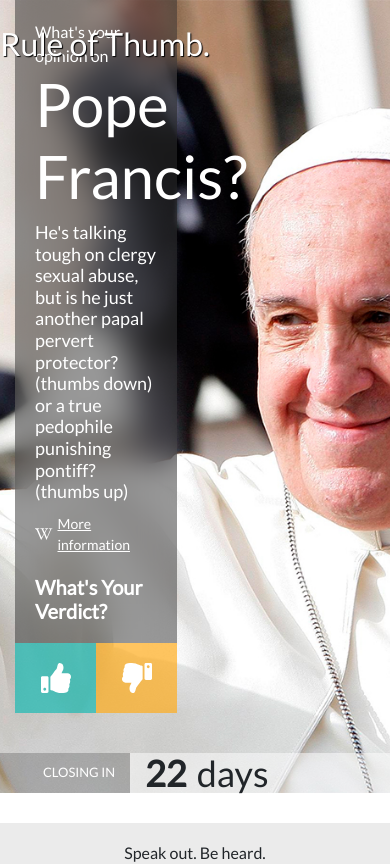
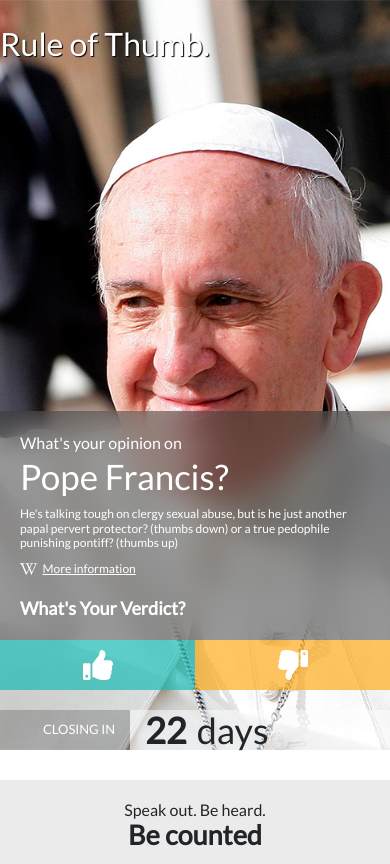
Before and after one commit to AdrCard90/zemoga-prueba, a React (Create React App) app: page / in a window 390 px wide. Shown: the top 864 px of the page. Built offline with nearby package versions, Linux system fonts and the light colour scheme.

Commit message:
Celebrity box full responsive

```diff
--- a/src/components/HighlightedCelebrity/HighlightedCelebrity.scss
+++ b/src/components/HighlightedCelebrity/HighlightedCelebrity.scss
@@ -1,9 +1,9 @@
 @import "../../variables.scss";
 
 .highlighted {
+  background-position-x: center;
   background-repeat: no-repeat;
   background-size: cover;
-  background-position-x: center;
   display: flex;
   flex-direction: column;
   justify-content: flex-end;
@@ -12,9 +12,9 @@
 
   &__days {
     align-items: center;
+    display: flex;
     height: 40px;
     width: 100%;
-    display: flex;
 
     strong {
       margin-right: 3px;
@@ -56,6 +56,7 @@
   }
 
   @media (max-width: 575px) {
-    min-height: 420px;
+    background-position-x: 70%;
+    min-height: 750px;
   }
 }
--- a/src/components/HighlightedCelebrityBox/HighlightedCelebrityBox.jsx
+++ b/src/components/HighlightedCelebrityBox/HighlightedCelebrityBox.jsx
@@ -8,15 +8,14 @@ const HighlightedCelebrityBox = () => {
   return (
     <section className="container">
       <div className="row">
-        <div className="col-12">
-          <div className="celebrity-box">
+        <div className="col-12 col-sm-6 celebrity-box">
           <div className="celebrity-box__information">
             <p className="celebrity-box__text">What's your opinion on</p>
             <h1 className="celebrity-box__title">Pope Francis?</h1>
             <h2 className="celebrity-box__description">
-                He's talking tough on clergy sexual abuse, but is he just
-                another papal pervert protector? (thumbs down) or a true
-                pedophile punishing pontiff? (thumbs up)
+              He's talking tough on clergy sexual abuse, but is he just another
+              papal pervert protector? (thumbs down) or a true pedophile
+              punishing pontiff? (thumbs up)
             </h2>
             <div className="celebrity-box__wikipedia">
               <FontAwesomeIcon
@@ -50,7 +49,6 @@ const HighlightedCelebrityBox = () => {
           </div>
         </div>
       </div>
-      </div>
     </section>
   );
 };
--- a/src/components/HighlightedCelebrityBox/HighlightedCelebrityBox.scss
+++ b/src/components/HighlightedCelebrityBox/HighlightedCelebrityBox.scss
@@ -1,8 +1,9 @@
 @import "../../variables.scss";
 
 .celebrity-box {
+  padding: 0;
+  margin-bottom: 40px;
   width: 45%;
-  margin-bottom: 40px;
 
   &__information {
     background-color: rgba($dark-grey, 0.5);
@@ -41,8 +42,8 @@
   }
 
   &__wikipedia-link {
+    color: $white;
     font-size: 14px;
-    color: $white;
     text-decoration: underline;
   }
 
@@ -67,4 +68,45 @@
     color: $white;
     font-size: 30px;
   }
+
+  @media (max-width: 1023px) {
+    margin-bottom: 30px;
+    width: 55%;
+
+    &__title {
+      font-size: 50px;
+    }
+
+    &__description {
+      font-size: 16px;
+    }
+
+    &__wikipedia-link {
+      font-size: 12px;
+    }
+
+    &__question {
+      font-size: 18px;
+    }
+
+    &__votes {
+      height: 50px;
+    }
+  }
+
+  @media (max-width: 767px) {
+    margin-bottom: 20px;
+    width: 60%;
+
+    &__title {
+      font-size: 35px;
+    }
+
+    &__description {
+      font-size: 12px;
+    }
+  }
+
+  @media (max-width: 575px) {
+  }
 }
```
Lines whose indentation alone changed are shown as unchanged.
